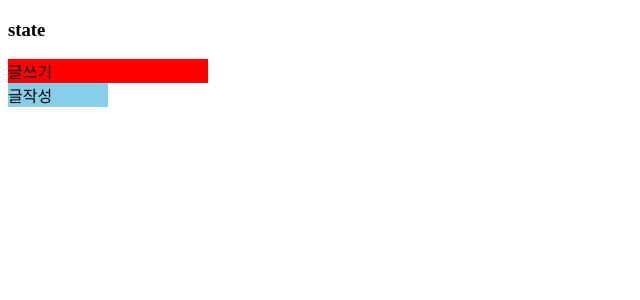
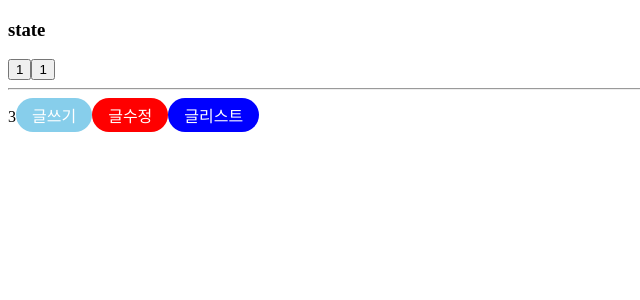
Before and after one commit to yoonchangcho-hm/01web, a React (Vite) app in the folder 03react/02react/: page / in a window 1280 px wide. Shown: the top 300 px of the page, without its empty margins (0-640 px from the left). Built offline with nearby package versions, Linux system fonts and the light colour scheme; the HTML template or start-up script is replaced by a standard one.

Commit message:
251017_1130

```diff
--- a/03react/02react/src/App.jsx
+++ b/03react/02react/src/App.jsx
@@ -1,13 +1,53 @@
-import React from 'react';
+import React, { useState } from 'react';
 import Button from './components/state/Button';
 
 function App() {
+  const test = 3;
+  const [count, setCount] = useState(1);
+  const [view, setView] = useState(false);
+  // const [count] = useState([
+  //   { city: '서울', cont: 'test' },
+  //   { city: '부산', cont: 'test' },
+  // ]);
+  // const [count] = useState(['서울', '부산']);
+  // const [allCity] = useState([{ city: '서울', cont: 'test' }]);
+  // console.log(count[0]);
+  // console.log(count[0].city);
+
+  function han() {
+    setCount(count + 1);
+  }
+
+  const han1 = function () {
+    setCount(count + 1);
+  };
+
+  const han2 = () => {
+    setCount(count + 1);
+  };
+
   return (
-    <div>
-      <h3>state</h3>
-      <Button title="글쓰기" color="red" width="200"></Button>
-      <Button></Button>
-    </div>
+    <>
+      <div>
+        <h3>state</h3>
+        <button onClick={han2}>{count}</button>
+        {/* <button onClick={()=>{setCount(count+1)}}>{count}</button> */}
+        <button
+          onClick={() => {
+            setCount(count + 1);
+          }}
+        >
+          {count}
+        </button>
+        <hr />
+        {test}
+        <Button title="글쓰기"></Button>
+        <Button title="글수정" color="red"></Button>
+        <Button title="글리스트" color="blue"></Button>
+
+        {/* <a href="" className="btn btn-primary"></a> */}
+      </div>
+    </>
   );
 }
 
--- a/03react/02react/src/components/state/Button.jsx
+++ b/03react/02react/src/components/state/Button.jsx
@@ -4,11 +4,20 @@ function Button({ title = '글작성', color = 'skyblue', width = '100' }) {
   //   console.log(props);
   console.log(title, color, width);
   const btnStyle = {
-    width: `${width}px`,
+    // width: `${width}px`,
+    display: 'inline-block',
     background: color,
+    borderRadius: '20px',
+    padding: '5px 16px',
+    color: 'white',
+    cursor: 'pointer',
   };
 
-  return <div style={btnStyle}>{title}</div>;
+  return (
+    <>
+      <div style={btnStyle}>{title}</div>
+    </>
+  );
 }
 
 export default Button;
```
Also changed, not shown: 03react/02react/index.html (+7 -0 lines).
